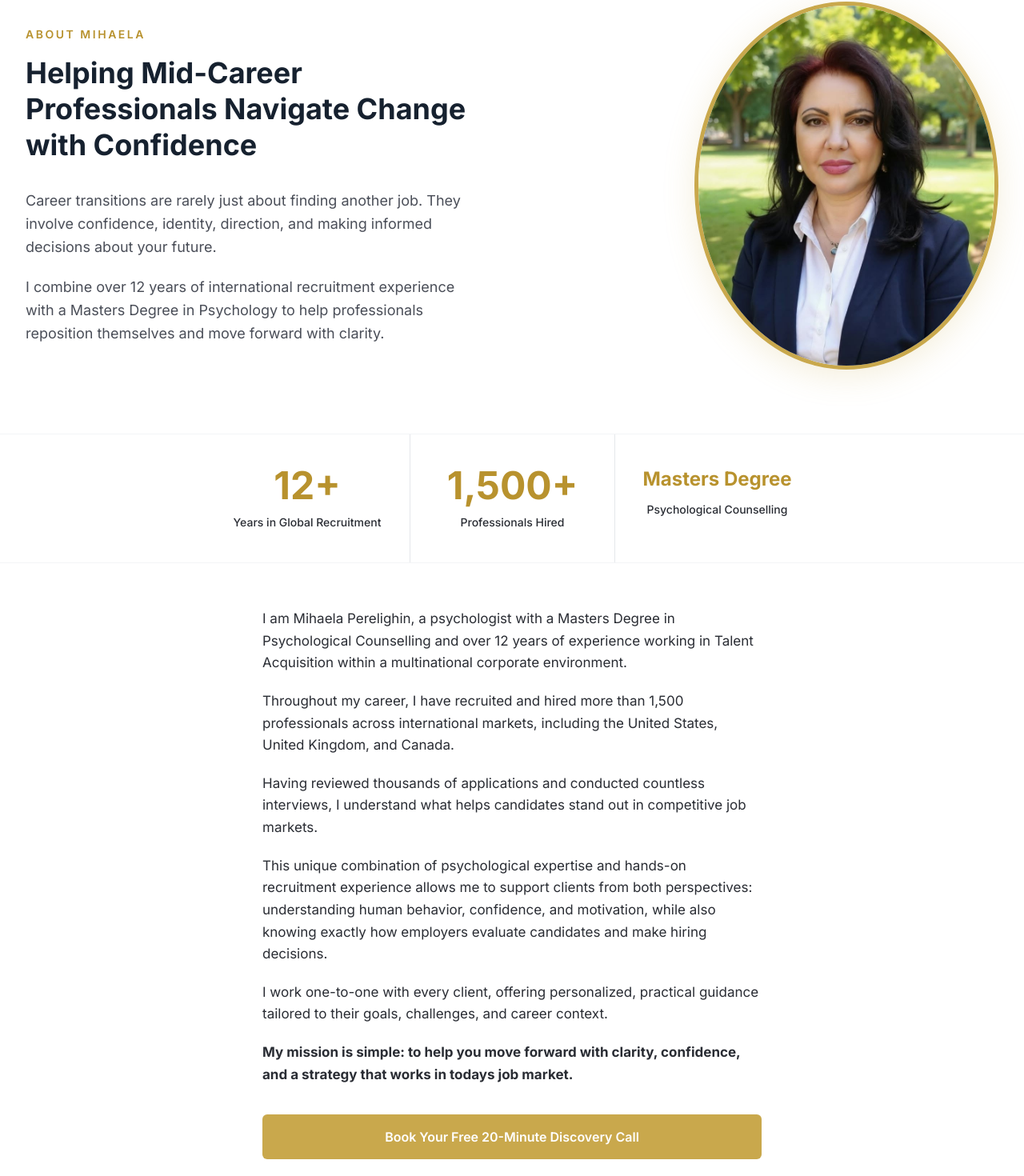
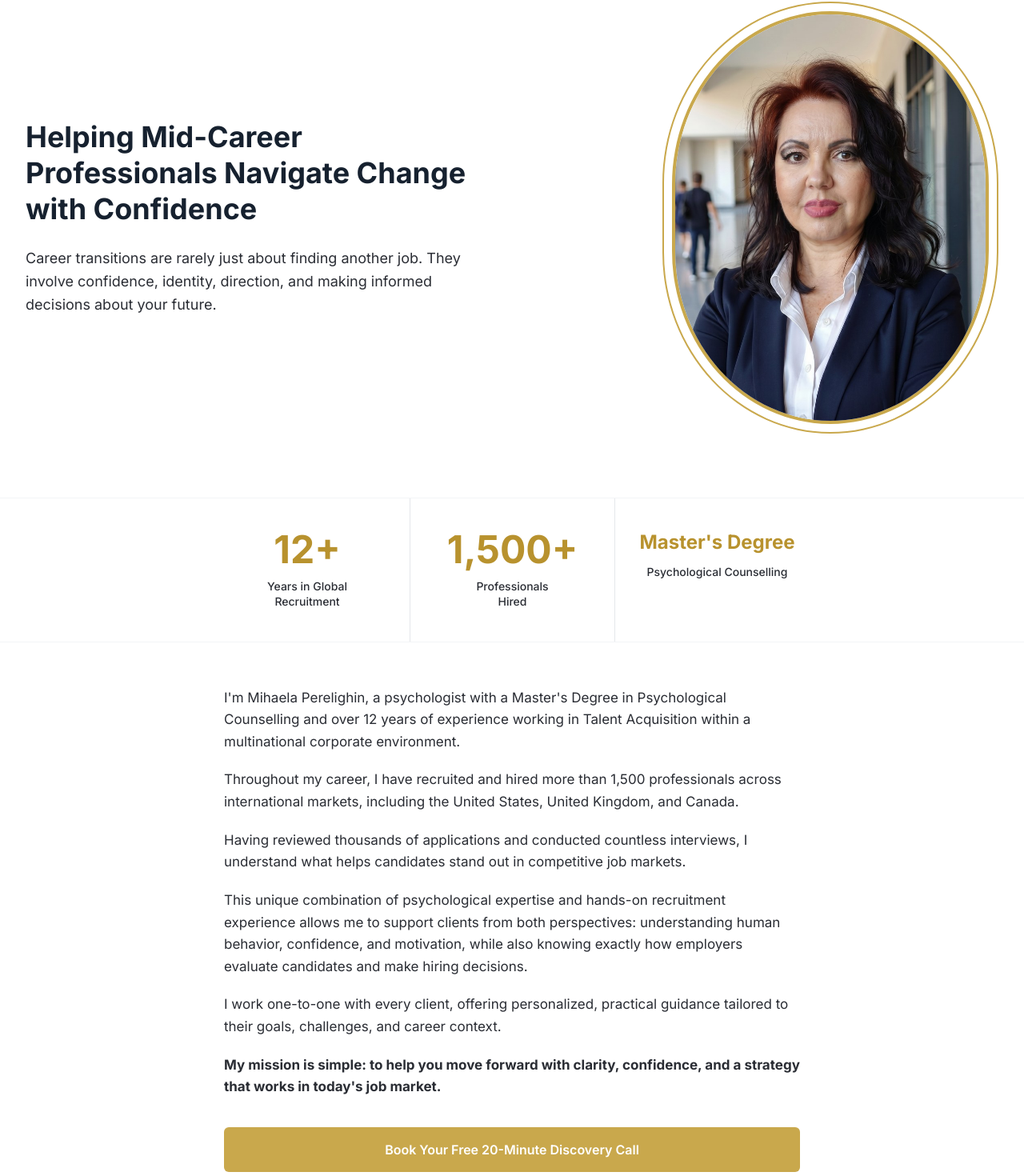
Before and after one commit to tmkannanrajesh-web/mihaela-coach, a Next.js app: page /about in a window 1280 px wide. Shown: the part 166-1636 px from the top of the page at 80% size. Built offline with nearby package versions, Linux system fonts and the light colour scheme.

Commit message:
Finalize About page

```diff
--- a/app/about/page.tsx
+++ b/app/about/page.tsx
@@ -7,52 +7,73 @@ export default function AboutPage() {
     <>
       <Navbar />
       <main className="pt-[88px]">
+
+        {/* Hero — text left, photo right */}
         <section className="bg-white py-20">
           <div className="max-w-7xl mx-auto px-4 sm:px-6 lg:px-8 grid grid-cols-1 lg:grid-cols-2 gap-16 items-center">
+
+            {/* Left: text */}
             <div>
-              <p className="uppercase tracking-[0.18em] text-gold-600 font-semibold text-sm mb-4">About Mihaela</p>
-              <h1 className="text-4xl font-bold text-navy-900 mb-8 leading-tight">Helping Mid-Career Professionals Navigate Change with Confidence</h1>
-              <p className="text-lg text-charcoal-light leading-relaxed mb-5">Career transitions are rarely just about finding another job. They involve confidence, identity, direction, and making informed decisions about your future.</p>
-              <p className="text-lg text-charcoal-light leading-relaxed">I combine over 12 years of international recruitment experience with a Masters Degree in Psychology to help professionals reposition themselves and move forward with clarity.</p>
+              <h1 className="text-4xl font-bold text-navy-900 mb-6 leading-tight">
+                Helping Mid-Career Professionals Navigate Change with Confidence
+              </h1>
+              <p className="text-lg text-charcoal leading-relaxed">
+                Career transitions are rarely just about finding another job. They involve confidence, identity, direction, and making informed decisions about your future.
+              </p>
             </div>
+
+            {/* Right: Oval portrait */}
             <div className="flex justify-center lg:justify-end">
-              <div className="relative overflow-hidden flex-shrink-0" style={{ width: "380px", height: "460px", borderRadius: "50%", border: "5px solid #C9A84C", boxShadow: "0 8px 40px rgba(201,168,76,0.2)" }}>
-                <Image src="/images/mihaela-perelighin.jpg" alt="Mihaela Perelighin" fill priority className="object-cover object-top" />
+              <div style={{ position: "relative", width: "420px", height: "540px" }}>
+                {/* Outer gold oval */}
+                <div style={{ position: "absolute", inset: 0, border: "2px solid #C9A84C", borderRadius: "50% / 42%" }} />
+                {/* Inner photo */}
+                <div style={{ position: "absolute", inset: "12px", overflow: "hidden", border: "4px solid #C9A84C", borderRadius: "50% / 42%" }}>
+                  <Image src="/images/mihaela-about.jpg" alt="Mihaela Perelighin" fill priority className="object-cover" style={{ objectPosition: "50% 20%" }} />
+                </div>
+              </div>
+            </div>
+
+          </div>
+        </section>
+
+        {/* 3 stat cards */}
+        <section className="bg-white border-t border-b border-gray-100">
+          <div className="max-w-3xl mx-auto">
+            <div className="grid grid-cols-3 divide-x divide-gray-200">
+              <div className="py-10 px-6 text-center">
+                <p className="text-5xl font-bold text-gold-600 leading-none mb-3">12+</p>
+                <p className="text-charcoal text-sm font-medium leading-snug">Years in Global<br />Recruitment</p>
+              </div>
+              <div className="py-10 px-6 text-center">
+                <p className="text-5xl font-bold text-gold-600 leading-none mb-3">1,500+</p>
+                <p className="text-charcoal text-sm font-medium leading-snug">Professionals<br />Hired</p>
+              </div>
+              <div className="py-10 px-6 text-center">
+                <p className="text-2xl font-bold text-gold-600 leading-tight mb-3">Master's Degree</p>
+                <p className="text-charcoal text-sm font-medium leading-snug">Psychological Counselling</p>
               </div>
             </div>
           </div>
         </section>
-        <section className="bg-white border-t border-b border-gray-100">
-          <div className="max-w-3xl mx-auto">
-            <div className="grid grid-cols-3 divide-x divide-gray-200">
-              <div className="py-10 px-6 text-center">
-                <p className="text-5xl font-bold text-gold-600 mb-3">12+</p>
-                <p className="text-charcoal text-sm font-medium">Years in Global Recruitment</p>
-              </div>
-              <div className="py-10 px-6 text-center">
-                <p className="text-5xl font-bold text-gold-600 mb-3">1,500+</p>
-                <p className="text-charcoal text-sm font-medium">Professionals Hired</p>
-              </div>
-              <div className="py-10 px-6 text-center">
-                <p className="text-2xl font-bold text-gold-600 mb-3">Masters Degree</p>
-                <p className="text-charcoal text-sm font-medium">Psychological Counselling</p>
-              </div>
-            </div>
-          </div>
-        </section>
+
+        {/* Bio */}
         <section className="bg-white py-14">
-          <div className="max-w-2xl mx-auto px-6 space-y-5 text-charcoal leading-relaxed text-[17px]">
-            <p>I am Mihaela Perelighin, a psychologist with a Masters Degree in Psychological Counselling and over 12 years of experience working in Talent Acquisition within a multinational corporate environment.</p>
+          <div className="max-w-3xl mx-auto px-6 space-y-5 text-charcoal leading-relaxed text-[17px]">
+            <p>I'm Mihaela Perelighin, a psychologist with a Master's Degree in Psychological Counselling and over 12 years of experience working in Talent Acquisition within a multinational corporate environment.</p>
             <p>Throughout my career, I have recruited and hired more than 1,500 professionals across international markets, including the United States, United Kingdom, and Canada.</p>
             <p>Having reviewed thousands of applications and conducted countless interviews, I understand what helps candidates stand out in competitive job markets.</p>
             <p>This unique combination of psychological expertise and hands-on recruitment experience allows me to support clients from both perspectives: understanding human behavior, confidence, and motivation, while also knowing exactly how employers evaluate candidates and make hiring decisions.</p>
             <p>I work one-to-one with every client, offering personalized, practical guidance tailored to their goals, challenges, and career context.</p>
-            <p className="font-bold">My mission is simple: to help you move forward with clarity, confidence, and a strategy that works in todays job market.</p>
+            <p className="font-bold">My mission is simple: to help you move forward with clarity, confidence, and a strategy that works in today's job market.</p>
             <div className="pt-4">
-              <a href="/#contact" className="flex items-center justify-center bg-gold-500 hover:bg-gold-600 text-white font-semibold px-8 py-4 rounded-md text-base w-full">Book Your Free 20-Minute Discovery Call</a>
+              <a href="/#contact" className="flex items-center justify-center gap-3 bg-gold-500 hover:bg-gold-600 text-white font-semibold px-8 py-4 rounded-md text-base w-full">
+                Book Your Free 20-Minute Discovery Call
+              </a>
             </div>
           </div>
         </section>
+
       </main>
       <Footer />
     </>
```
